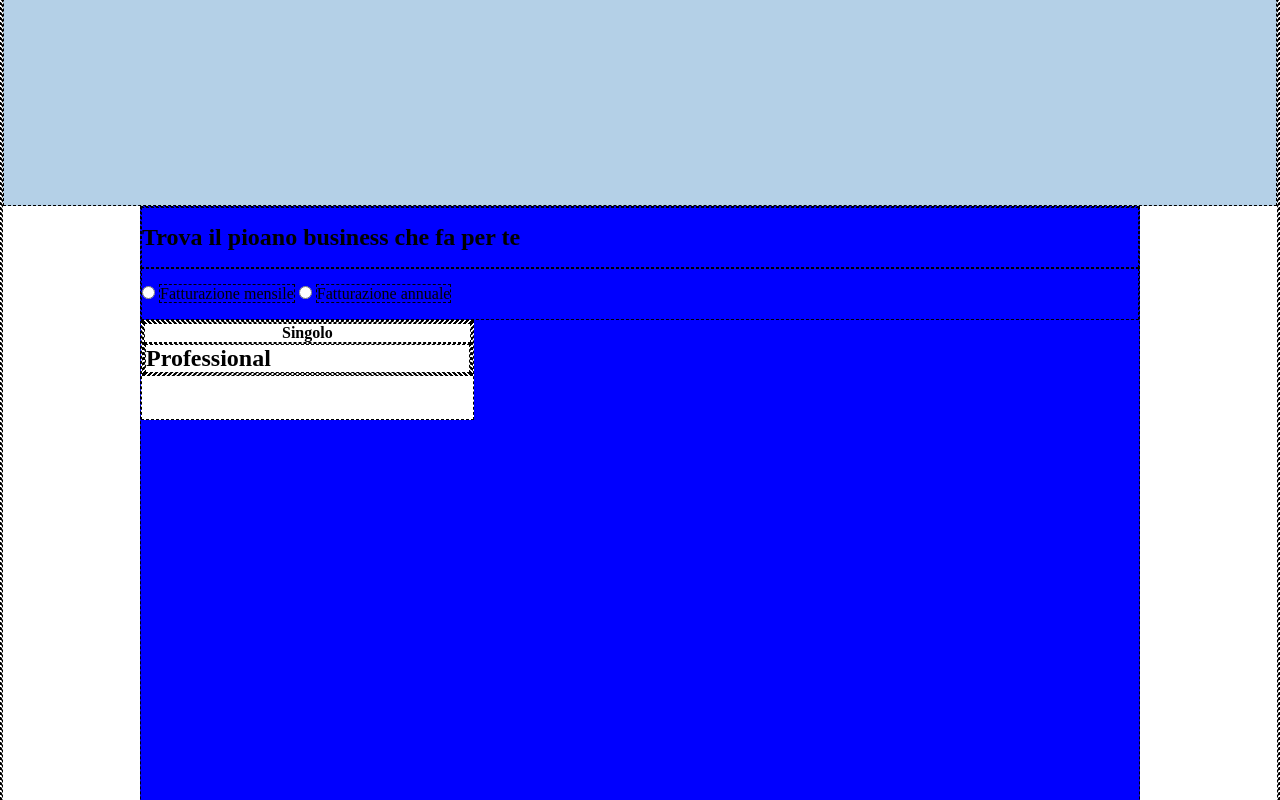
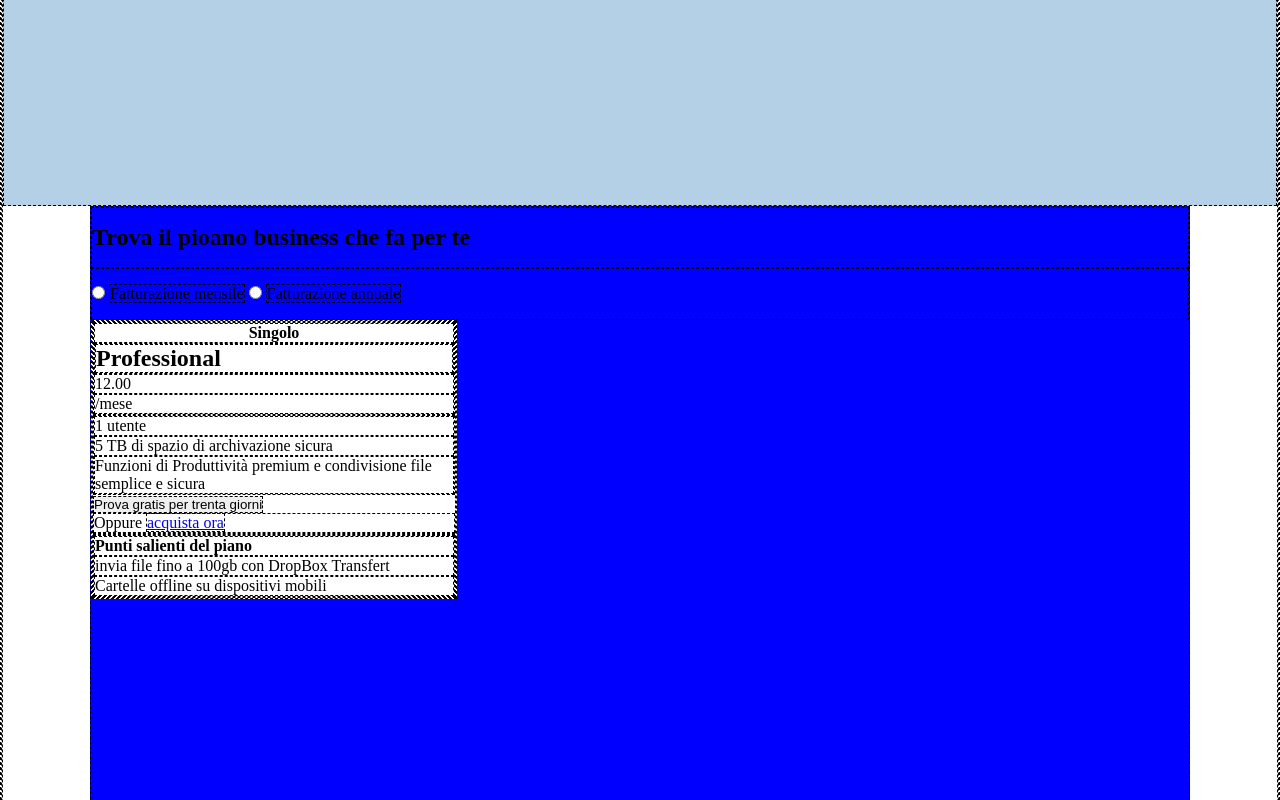
Before and after one commit to Donato-Carola/htmlcss-dropbox, a plain HTML site: page index.html in a window 1280 px wide. Shown: the part 703-1503 px from the top of the page. Drawn offline with Linux system fonts and the light colour scheme.

Commit message:
upgrade seconda sezione

```diff
--- a/css/style.css
+++ b/css/style.css
@@ -15,7 +15,7 @@
 }
 
 .container{
-width: 1000px;
+width: 1200px;
 margin: 0 auto;
 }
 
@@ -117,6 +117,11 @@ div.right-download {
 
 /*css per la sezione dove scegliere il piano business*/
 
+.container-business{
+    width: 1100px;
+margin: 0 auto;
+}
+
 section.plane-business {
   height: 1544px;
   background-color: blue;
@@ -134,15 +139,17 @@ div.box-input{
 
 div.box-piano-sub{
     background-color: white;
-    height: 100px;
+
     width: calc(100% / 3);
 }
 
-div.box-piano-sub article>ul{
+/*css lista*/
+
+div.box-piano-sub article>ul.style-list{
     list-style: none;
 }
 
-div.box-piano-sub article>ul>h4{
+div.box-piano-sub article>ul.prima-lista>h4{
     text-align: center;
 }
 
--- a/index.html
+++ b/index.html
@@ -29,7 +29,7 @@
       </section>
 
       <!--seconda sezione per trovare il proprio piano business-->
-      <section class="plane-business container">
+      <section class="plane-business container-business">
         <h1>Trova il pioano business che fa per te</h1>
         <div class="box-input">
           <input type="radio" id="input" />
@@ -39,12 +39,43 @@
        </div>
         <div class="box-piano-sub">
           <article>
-            <ul>
+            <ul class="prima-lista style-list">
                 <h4>Singolo</h4>
                 <li>
                      <h2>Professional</h2>
                 </li>
+                <li>
+                    12.00
+                </li>
+                <li>
+                    /mese
+                </li>
             </ul>
+           <ul class="seconda-lista style-list">
+            <li>
+                1 utente
+            </li>
+            <li>
+                5 TB di spazio di archivazione sicura
+            </li>
+            <li>Funzioni di Produttività premium e condivisione file semplice e sicura</li>
+           </ul>
+
+           <button>Prova gratis per trenta giorni</button>
+           <p>Oppure <a href="#">acquista ora</a></p>
+           <hr>
+
+           <ul class="terza-lista style-list">
+             <h4>Punti salienti del piano</h4>
+            <li>
+                invia file fino a 100gb con DropBox Transfert
+
+            </li>
+            <li>
+                Cartelle offline su dispositivi mobili
+            </li>
+           </ul>
+
           </article>
         </div>
       </section>
```
